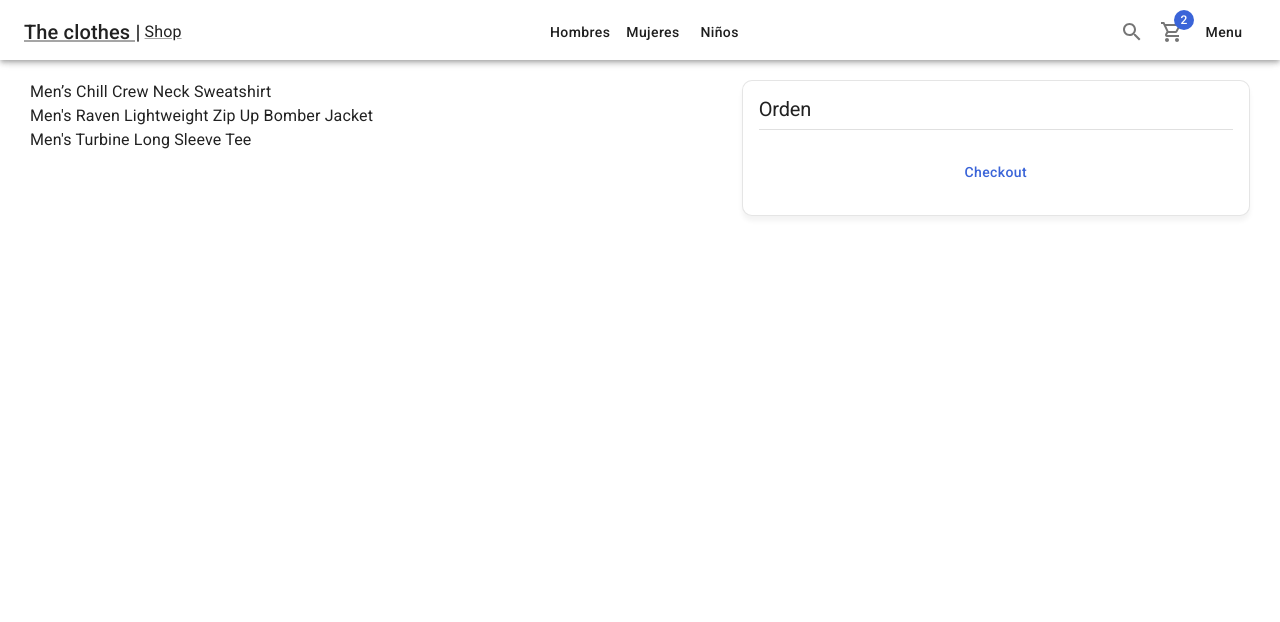
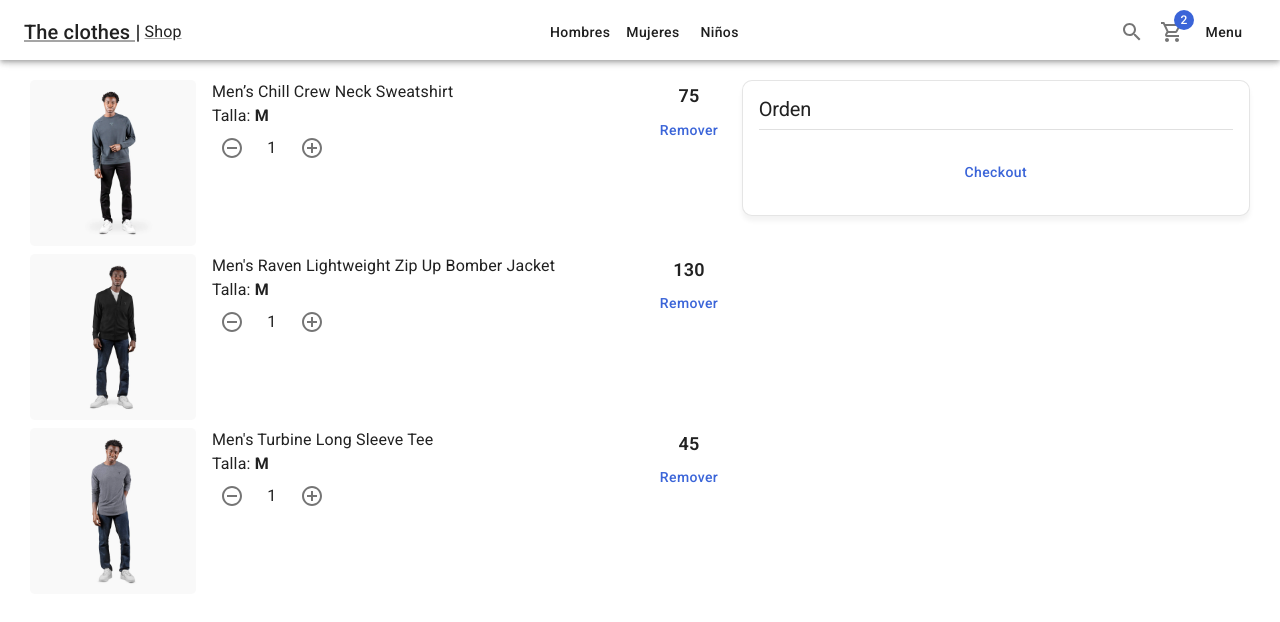
Before and after one commit to juanDaRestrepo/clothes-shop, a Next.js app: page /cart in a window 1280 px wide. Shown: the top 622 px of the page. Built offline with nearby package versions, Linux system fonts and the light colour scheme.

Commit message:
Finish CartList component design

```diff
--- a/components/cart/CartList.tsx
+++ b/components/cart/CartList.tsx
@@ -1,24 +1,64 @@
-import { Typography } from "@mui/material"
-import { initialData } from "../../database/products"
-
+import {
+  Box,
+  Button,
+  CardActionArea,
+  CardMedia,
+  Grid,
+  Link,
+  Typography,
+} from "@mui/material";
+import { initialData } from "../../database/products";
+import NextLink from "next/link";
+import ItemCounter from "../ui/ItemCounter";
 
 const productsInCart = [
-    initialData.products[0],
-    initialData.products[2],
-    initialData.products[3],
-]
+  initialData.products[0],
+  initialData.products[2],
+  initialData.products[3],
+];
 
 const CartList = () => {
   return (
     <>
-    {
-        productsInCart.map( product => (
-            <Typography key={ product.slug}>{ product.title }</Typography>
-        ))
-    }
+      {productsInCart.map((product) => (
+        <Grid container spacing={2} sx={{ mb: 1 }} key={product.slug}>
+          <Grid item xs={3}>
+            <NextLink href="/product/slug" passHref legacyBehavior>
+              <Link>
+                <CardActionArea>
+                  <CardMedia
+                    image={`products/${product.images[0]}`}
+                    component="img"
+                    sx={{ borderRadius: "5px" }}
+                  />
+                </CardActionArea>
+              </Link>
+            </NextLink>
+          </Grid>
+          <Grid item xs={7}>
+            <Box display="flex" flexDirection="column">
+              <Typography variant="body1">{product.title}</Typography>
+              <Typography variant="body1">
+                Talla: <strong>M</strong>{" "}
+              </Typography>
 
+              <ItemCounter />
+            </Box>
+          </Grid>
+          <Grid
+            item
+            xs={2}
+            display="flex"
+            alignItems="center"
+            flexDirection="column"
+          >
+            <Typography variant="subtitle1">{product.price}</Typography>
+            <Button variant="text" color="secondary">Remover</Button>
+          </Grid>
+        </Grid>
+      ))}
     </>
-  )
-}
+  );
+};
 
-export default CartList
+export default CartList;
```
